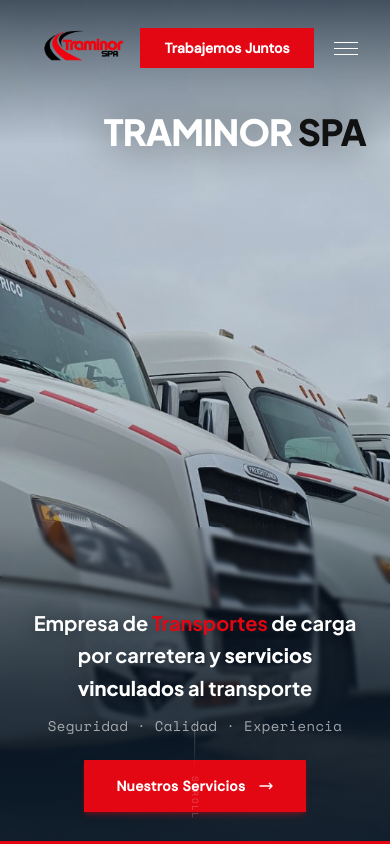
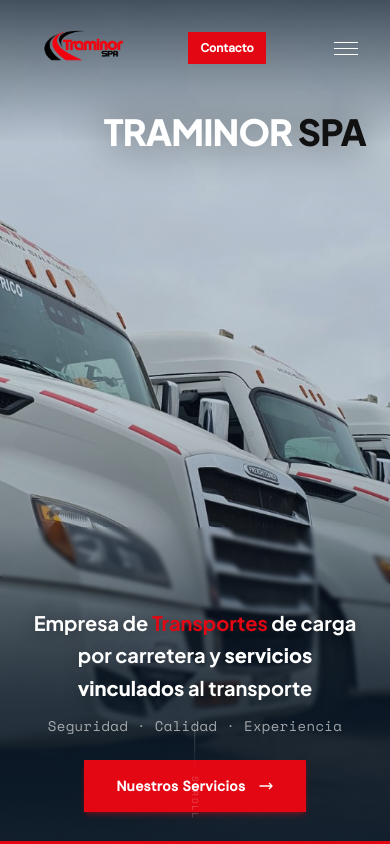
Before and after one commit to moolina01/traminorspa, a Next.js app: page / in a window 390 px wide. Shown: the top 844 px of the page. Built offline with nearby package versions, Linux system fonts and the light colour scheme.

Commit message:
Botón navbar compacto en móvil

```diff
--- a/src/components/Navbar.tsx
+++ b/src/components/Navbar.tsx
@@ -77,9 +77,10 @@
         <div className="flex">
           <a
             href={resolveHref("#contacto")}
-            className="inline-flex items-center gap-2 bg-[#E30613] hover:bg-[#C00510] text-white text-sm font-semibold px-6 py-2.5 transition-colors duration-200"
+            className="inline-flex items-center gap-2 bg-[#E30613] hover:bg-[#C00510] text-white font-semibold transition-colors duration-200 text-xs px-3 py-2 lg:text-sm lg:px-6 lg:py-2.5"
           >
-            Trabajemos Juntos
+            <span className="hidden sm:inline">Trabajemos Juntos</span>
+            <span className="sm:hidden">Contacto</span>
           </a>
         </div>
 
```
